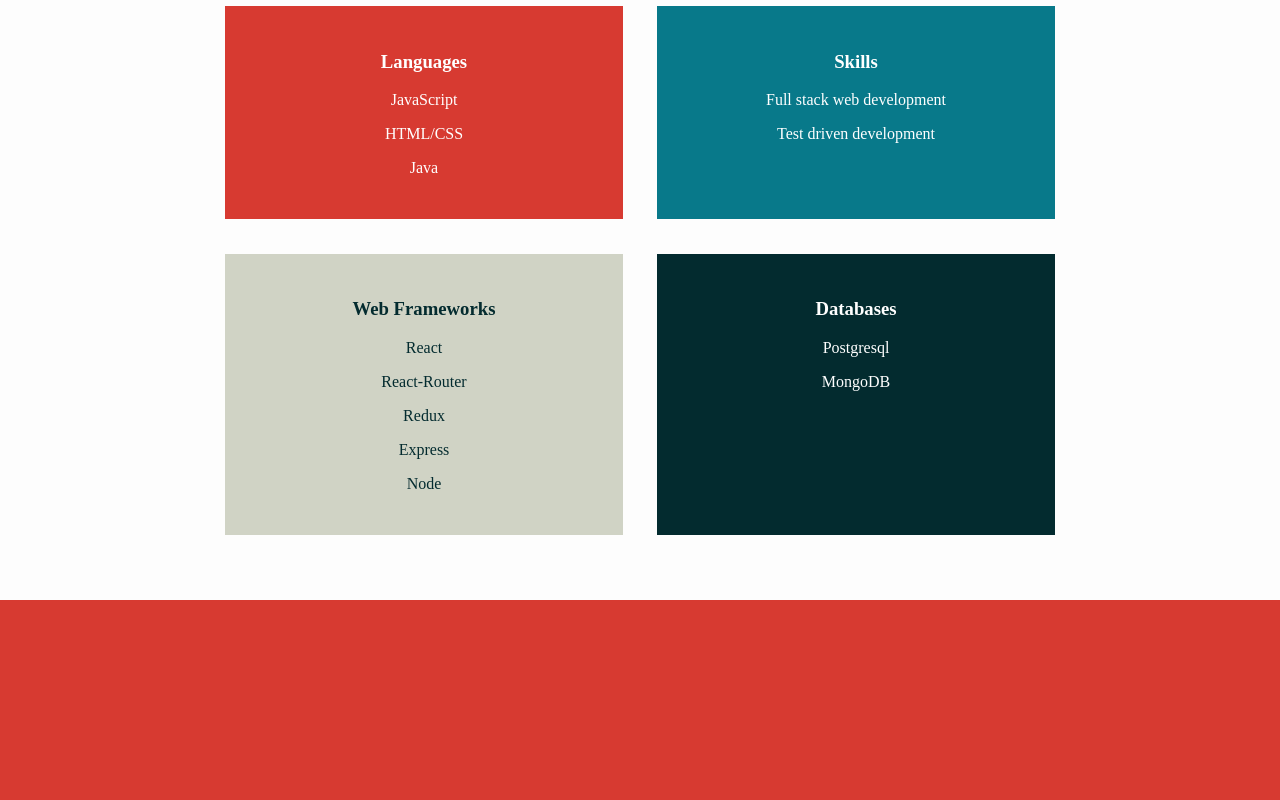
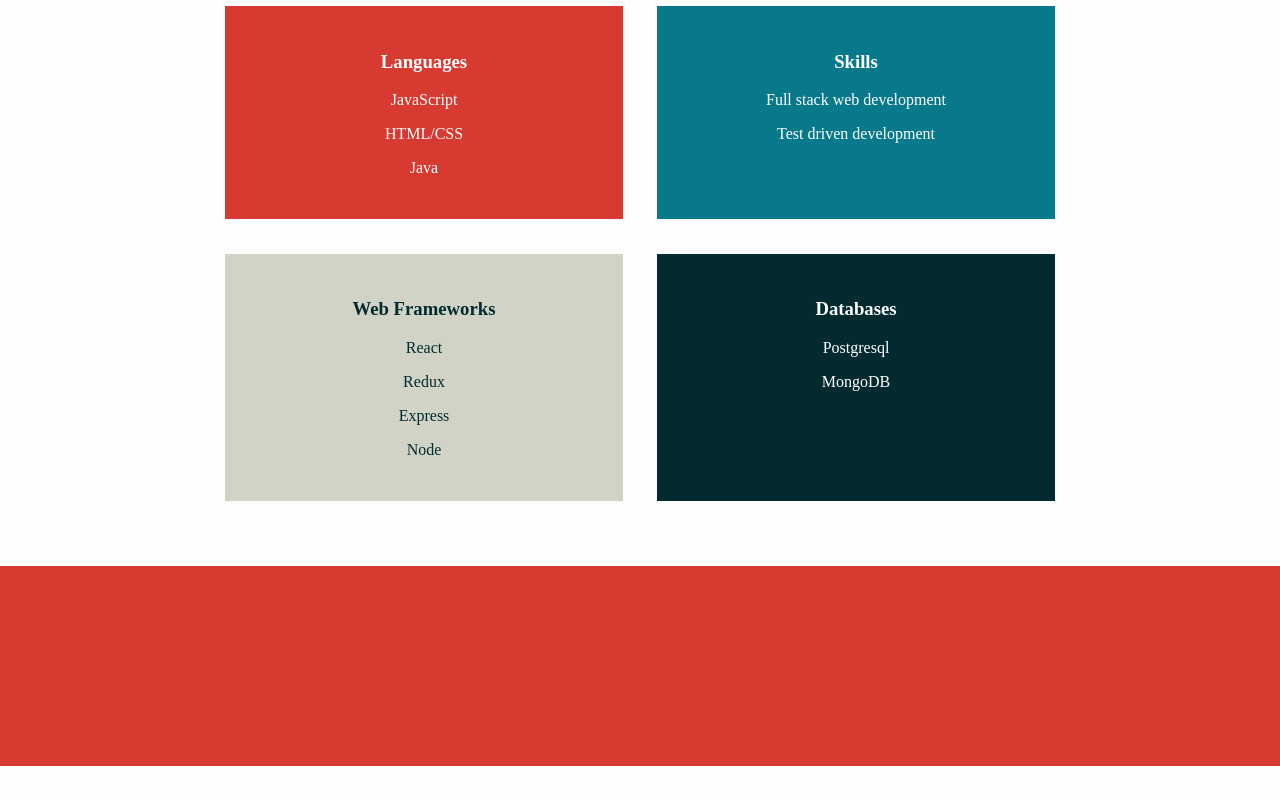
Before and after one commit to lesteven/portfolio3, a React app: page / in a window 1280 px wide. Shown: the part 591-1391 px from the top of the page. After the commit the page ends 1357 px from the top, so only its background shows below. Built offline with nearby package versions, Linux system fonts and the light colour scheme; the HTML template or start-up script is replaced by a standard one.

Commit message:
change about page data

```diff
--- a/src/common/views/about/AboutPage.jsx
+++ b/src/common/views/about/AboutPage.jsx
@@ -1,7 +1,7 @@
 import React, { Component } from 'react';
 import styles from './css/aboutPage.css';
 import Matrix from '../animations/components/Matrix';
-import data from './data';
+import data from './data2';
 
 class AboutPage extends Component {
   render() {
--- /dev/null
+++ b/src/common/views/about/data2.js
@@ -0,0 +1,8 @@
+
+const data = [
+  "       Hey! Thanks for visiting my site. Since you've clicked on this link, I'll assume you want to know more about me. In short, I've been teaching myself how to program since November 2016. The mediums I've used to learn includes textbooks, online classes and personal projects.",
+  "       Besides programming, I like to work out and play guitar badly.I also have a deep passion for learning, so I read a lot.",
+  "       I'm currently looking for an entry level position at a company in which I could grow. If my resume interests you in the slightest, you could shoot me a message on linkedin or at my email. You could also review some of my work on github as well. (see banner above)"
+]
+
+export default data;
--- a/src/common/views/home/HomePage.jsx
+++ b/src/common/views/home/HomePage.jsx
@@ -22,7 +22,7 @@
   {
     className: 'frameworks',
     title: 'Web Frameworks',
-    descrip: ['React', 'React-Router', 'Redux', 'Express', 'Node'],
+    descrip: ['React', 'Redux', 'Express', 'Node'],
   },
   {
     className: 'databases',
--- a/src/common/views/projects/data.js
+++ b/src/common/views/projects/data.js
@@ -38,7 +38,7 @@
     imgname: 'd3p.jpg',
     title: 'D3 Projects',
     descrip: [
-      'Made with bar graph, heatmap, scatter plot',
+      'Made bar graph, heatmap, scatter plot',
       'and world map with D3 library',
     ],
     links : [
```
